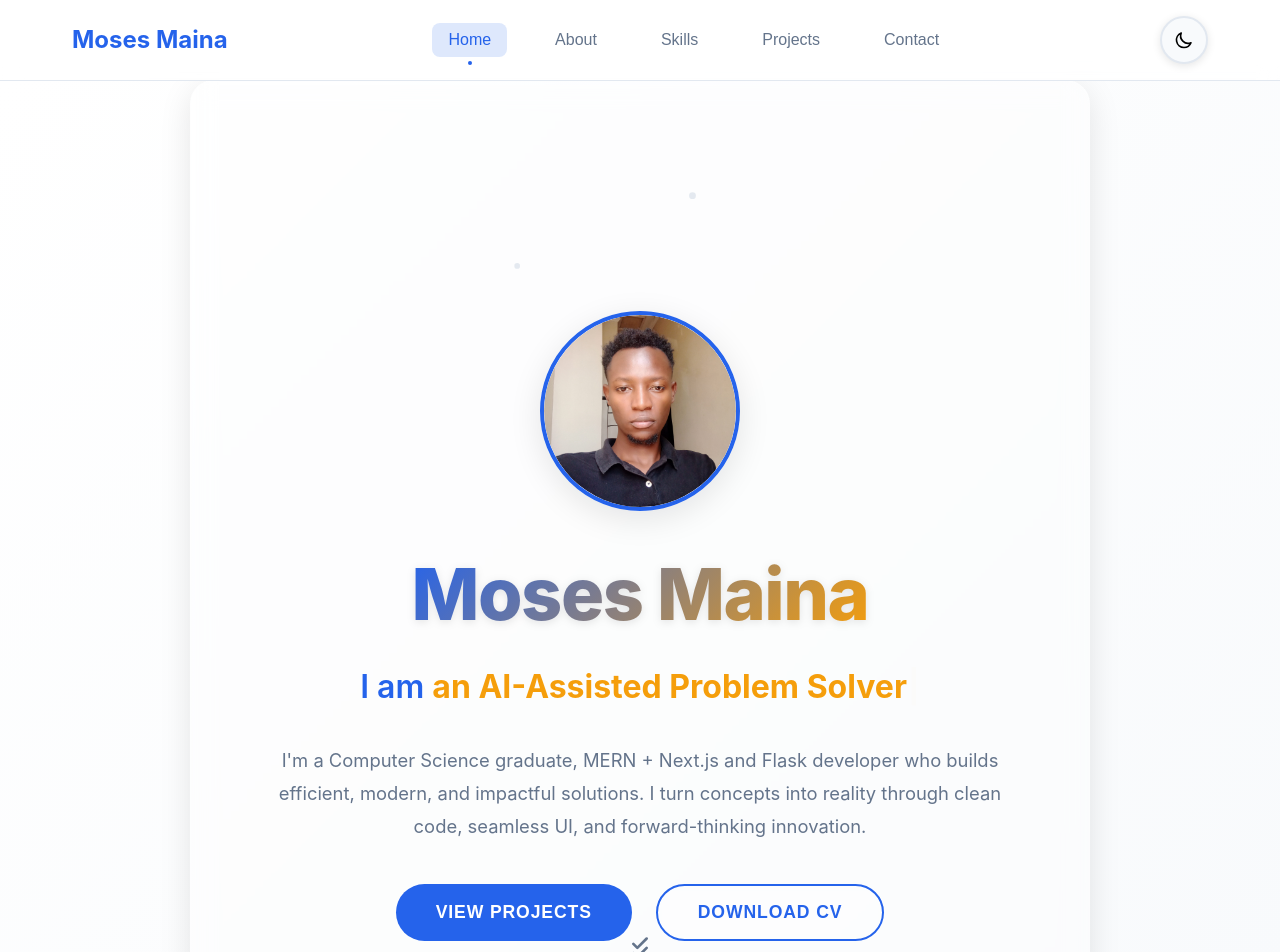
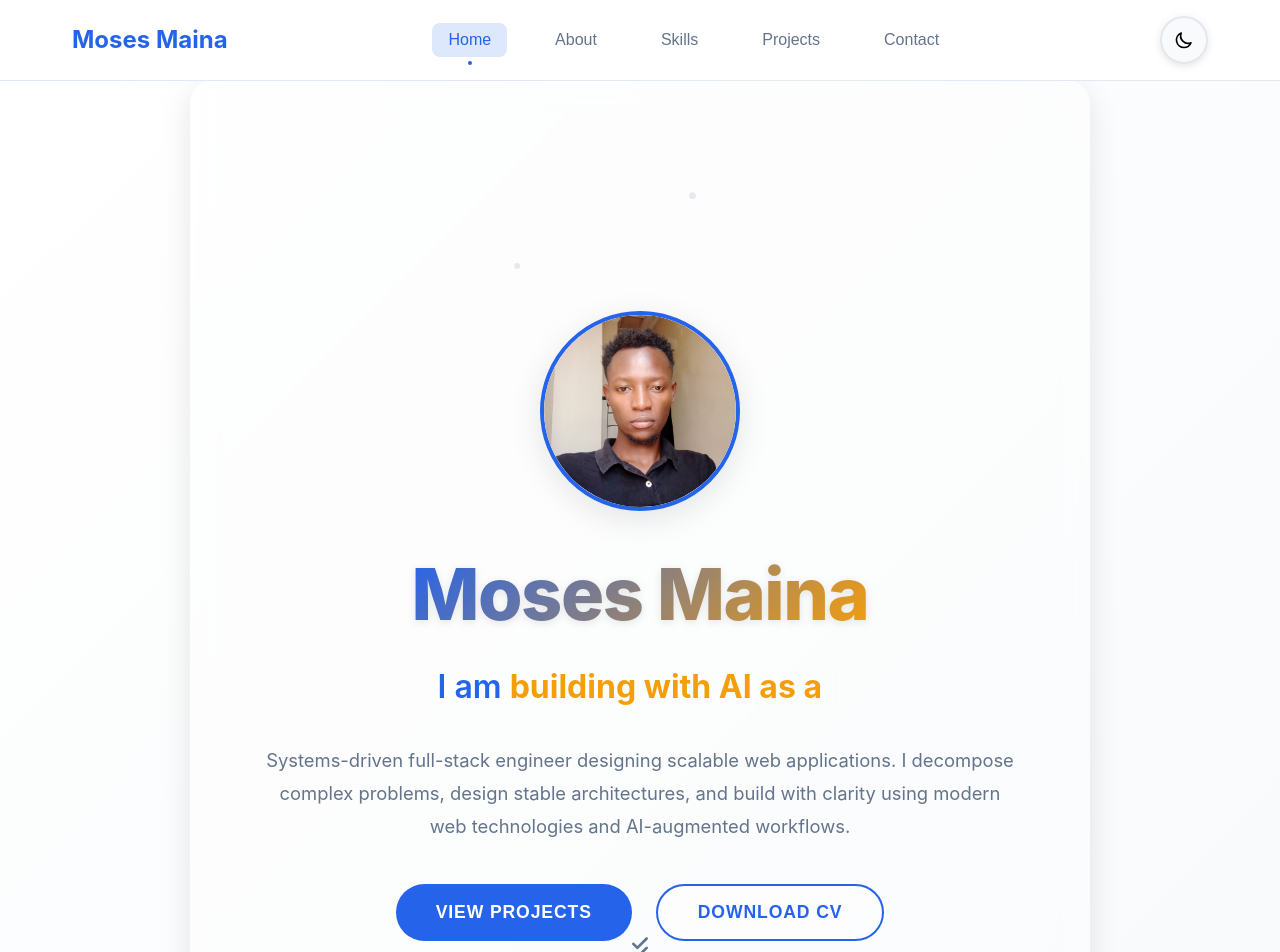
Before and after one commit to CamlineKe/portfolio, a Next.js app: page / in a window 1280 px wide. Shown: the top 952 px of the page. Built offline with nearby package versions, Linux system fonts and the light colour scheme.

Commit message:
updated my hero section

```diff
--- a/components/Hero.tsx
+++ b/components/Hero.tsx
@@ -62,10 +62,10 @@ const Hero: React.FC = () => {
               <Typewriter
                 options={{
                   strings: [
-                    'a Full Stack Developer',
-                    'an AI-Assisted Problem Solver',
-                    'Turning Ideas Into Code',
-                    'a Context Engineer'
+                    'a Systems-Driven Full-Stack Engineer',
+                    'building with AI as a thinking partner',
+                    'designing stable, scalable architectures',
+                    'decomposing complex problems into clear solutions'
                   ],
                   autoStart: true,
                   loop: true,
@@ -82,7 +82,7 @@ const Hero: React.FC = () => {
             animate={{ opacity: 1, y: 0 }}
             transition={{ duration: 0.8, delay: 0.7 }}
           >
-            I&apos;m a Computer Science graduate, MERN + Next.js and Flask developer who builds efficient, modern, and impactful solutions. I turn concepts into reality through clean code, seamless UI, and forward-thinking innovation.
+            Systems-driven full-stack engineer designing scalable web applications. I decompose complex problems, design stable architectures, and build with clarity using modern web technologies and AI-augmented workflows.
           </motion.p>
 
           <motion.div
```
